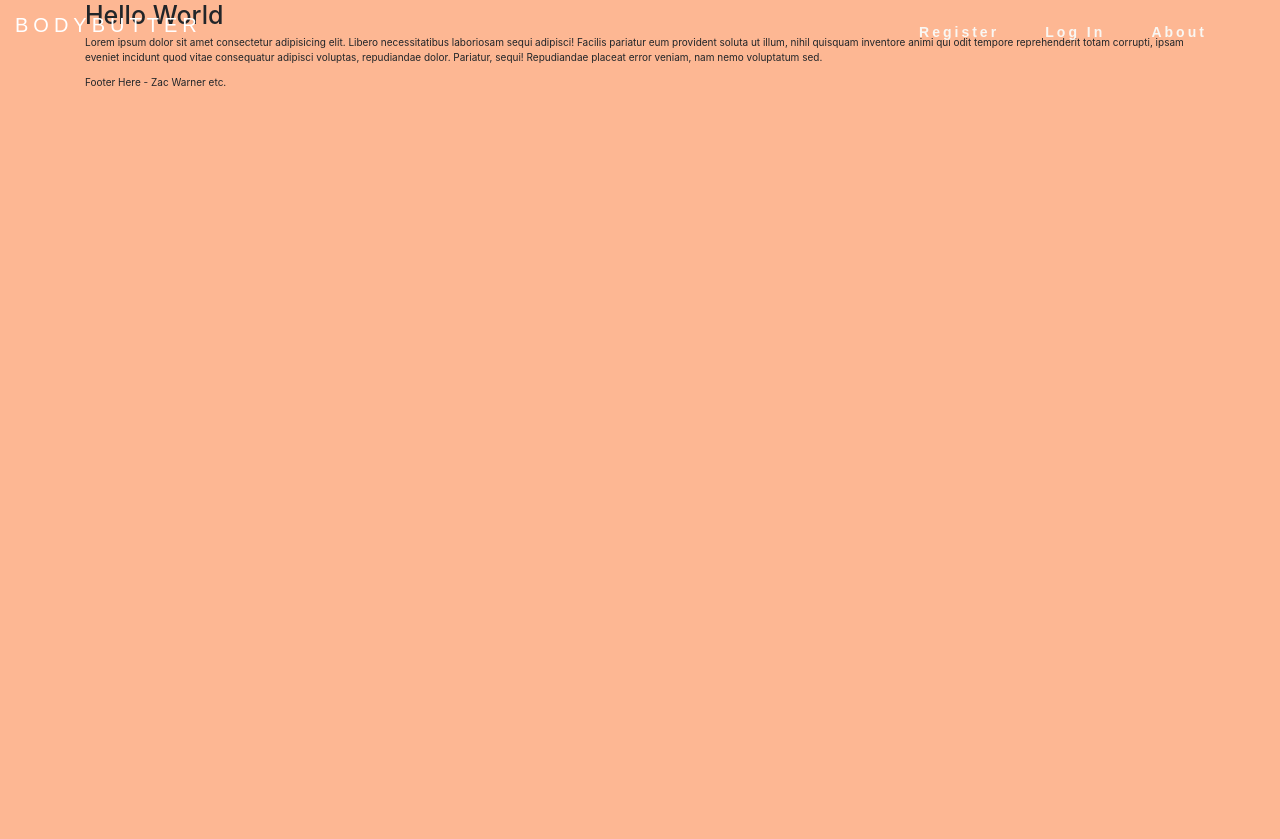
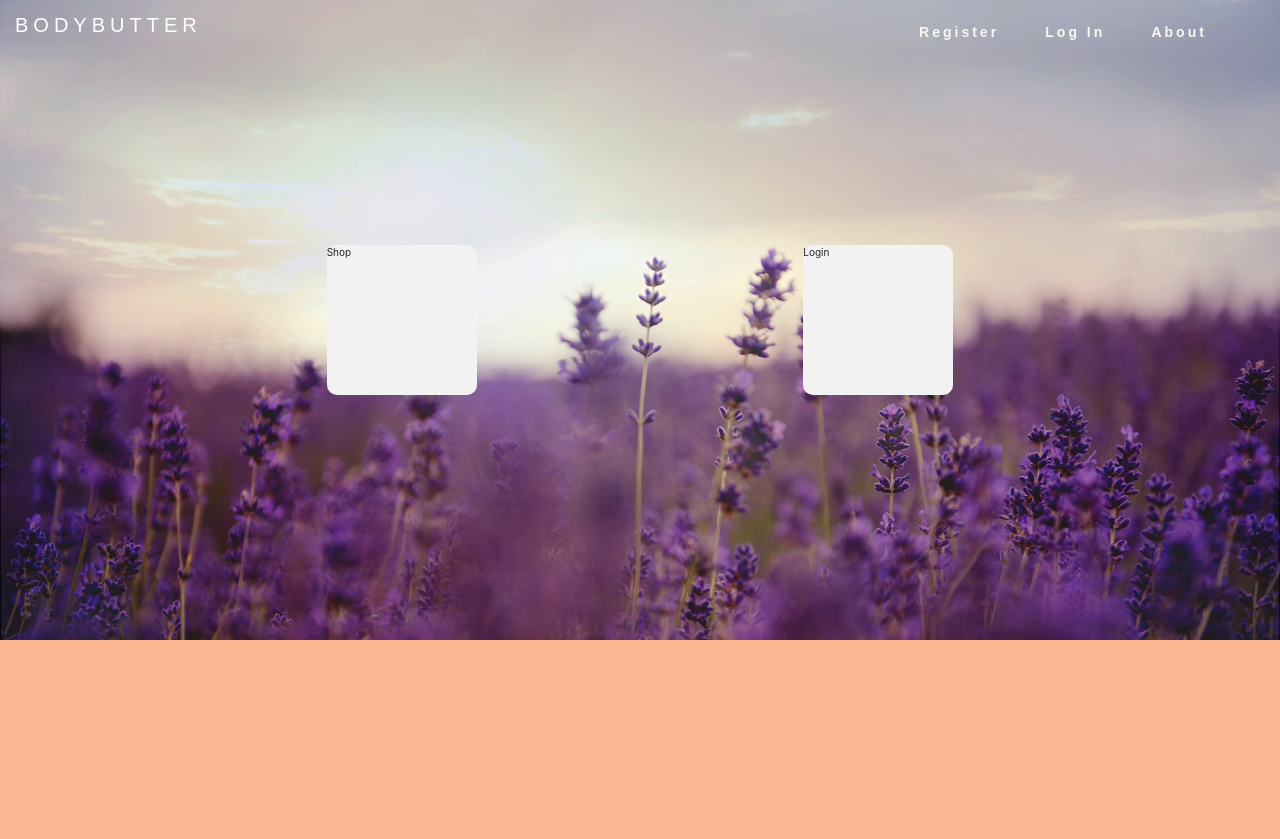
Before and after one commit to geminerald/bodybutter, a Django app: page / in a window 1280 px wide. Shown: the top 839 px of the page. Run offline with Django 3.2, Linux system fonts and the light colour scheme; some libraries are stand-ins or nearby versions.

Commit message:
added basic layout to top of home page

```diff
--- a/home/templates/index.html
+++ b/home/templates/index.html
@@ -1,4 +1,10 @@
 {% extends "base.html" %} {% block content %}
-<h1>Hello World</h1>
-<p>Lorem ipsum dolor sit amet consectetur adipisicing elit. Libero necessitatibus laboriosam sequi adipisci! Facilis pariatur eum provident soluta ut illum, nihil quisquam inventore animi qui odit tempore reprehenderit totam corrupti, ipsam eveniet incidunt quod vitae consequatur adipisci voluptas, repudiandae dolor. Pariatur, sequi! Repudiandae placeat error veniam, nam nemo voluptatum sed.</p>
+<div class="home-bg">
+  <div class="home-option">
+  Shop
+  </div>
+
+  <div class="home-option">
+  Login</div>
+</div>
 {% endblock %}
--- a/static/styles/style.css
+++ b/static/styles/style.css
@@ -170,3 +170,22 @@ body{
 .toggle .line3{
     transform:rotate(45deg) translate(-5px, -6px);
 }
+
+.home-bg{
+    position: absolute;
+    background-image: url('../images/home-bg-image.jpg');
+    height:80vh;
+    background-size: cover;
+    width: 100%;
+    left:0;
+    display: flex;
+    align-items: center;
+    justify-content: space-evenly;
+}
+
+.home-option{
+    height: 150px;
+    width: 150px;
+    background-color: var(--off-white-colour);
+    border-radius: 10px;
+}
```
Also changed, not shown: static/images/home-bg-image.jpg (renamed from static/images/lavender-flower-field-on-bloom-1878095.jpg).
